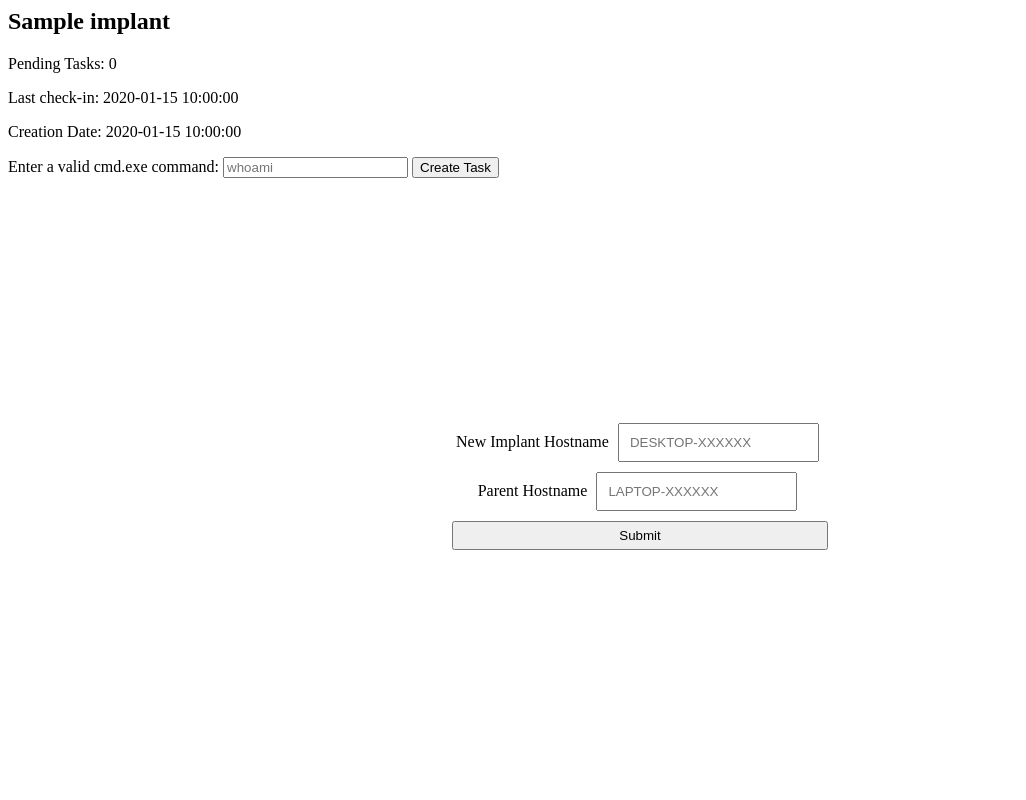
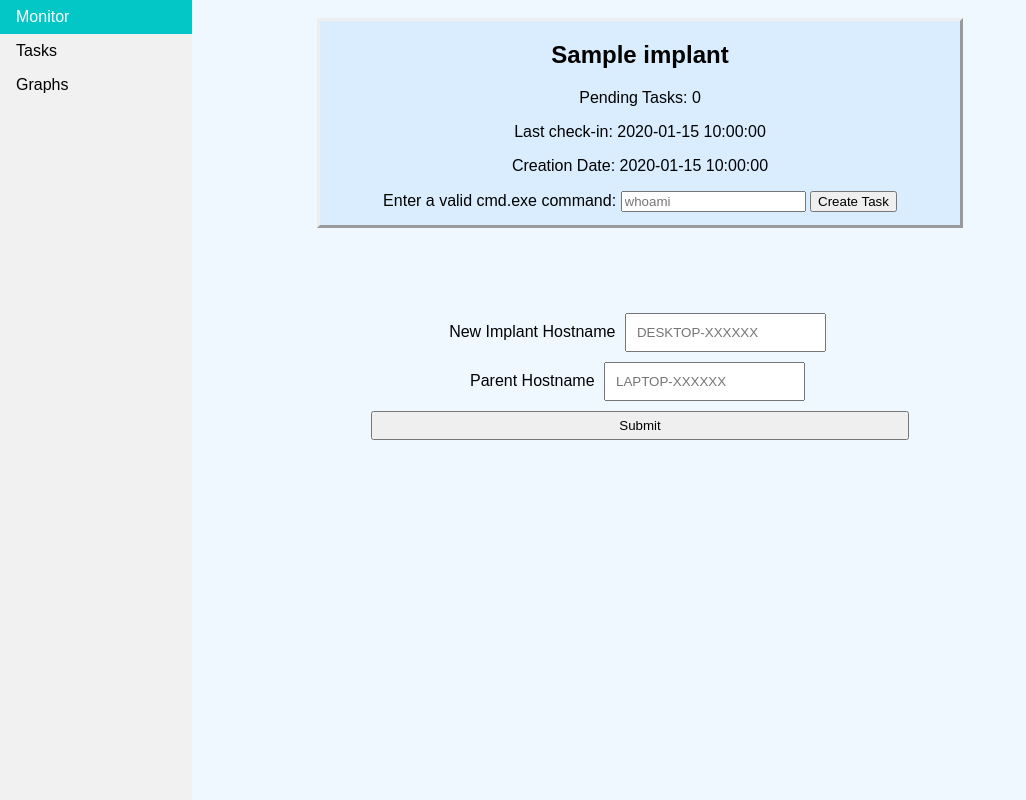
Before and after one commit to stephanitus/Arbiter, a Flask app: page /monitor in a window 1280 px wide. Shown: the whole page, without its empty margins (0-1026 px from the left). Run offline with Flask 2, Linux system fonts and the light colour scheme; a user stored in the database is signed in; tables that the repository leaves empty hold one stand-in row (values such as "Sample post").

Commit message:
Adding CSS + task table route

```diff
--- a/C2-Server/app.py
+++ b/C2-Server/app.py
@@ -87,6 +87,14 @@ def createtask(Hostname):
 	db.session.commit()
 	return redirect('/monitor')
 
+@app.route('/tasktable', methods=['GET'])
+def show_all_tasks():
+	tasks = Task.query.all()
+	taskStrings = []
+	for task in tasks:
+		taskStrings.append( (task.cmd, task.status, task.implant_id, task.output) )
+	return render_template('tasktable.html', tasks=taskStrings)
+
 @app.route('/tasks', methods=['GET'])
 def get_tasks():
 	# Retrieve task
--- /dev/null
+++ b/C2-Server/static/app.css
@@ -0,0 +1,67 @@
+body{
+    background-color: aliceblue;
+    font-family: Arial, Helvetica, sans-serif;
+    margin: 0;
+}
+
+ul {
+    list-style-type: none;
+    margin: 0;
+    padding: 0;
+    background-color: #f1f1f1;
+    position: fixed;
+    width: 15%;
+    height: 100%;
+    overflow: auto;
+}
+
+li a {
+    display: block;
+    color: #000;
+    padding: 8px 16px;
+    text-decoration: none;
+}
+
+li a.active {
+    background-color: #03c7c7;
+    color: white;
+}
+
+li a:hover:not(.active) {
+    background-color: #555;
+    color: white;
+}
+
+.implant {
+    background-color: rgb(217, 237, 255);
+    text-align: center;
+    width: 50%;
+    margin: auto;
+    padding-bottom: 1vw;
+    padding-top: 0vw;
+    border-style: outset;
+    margin-bottom: .5vh;
+}
+
+#tasks {
+    margin-left: 15%;
+    width: 85%;
+    border-collapse: collapse;
+}
+
+#tasks td, #tasks th {
+    border: 1px solid #ddd;
+    padding: 8px;
+}
+
+#tasks tr:nth-child(even){background-color: #f2f2f2;}
+
+#tasks tr:hover {background-color: #ddd;}
+
+#tasks th {
+    padding-top: 12px;
+    padding-bottom: 12px;
+    text-align: left;
+    background-color: #03c7c7;
+    color: white;
+  }
--- a/C2-Server/templates/login.html
+++ b/C2-Server/templates/login.html
@@ -1,3 +1,7 @@
+<!doctype html>
+<link rel= "stylesheet" type= "text/css" href="{{ url_for('static' ,filename='app.css') }}">
+<title>Login</title>
+
 <form action='/' method='POST' style="text-align:center; margin: 30vh;">
     <input type='text' name='username' id='username' placeholder='username' style="padding: 10px; margin: 5px;"></input> <br/>
     <input type='password' name='password' id='password' placeholder='password' style="padding: 10px; margin: 5px;"></input> <br/>
--- a/C2-Server/templates/monitor.html
+++ b/C2-Server/templates/monitor.html
@@ -1,7 +1,17 @@
 <!-- webpage for admin to see various data about implants -->
+<!doctype html>
+<link rel= "stylesheet" type= "text/css" href="{{ url_for('static' ,filename='app.css') }}">
+<title>Monitor</title>
 
+<ul>
+    <li><a href="/monitor" class="active">Monitor</a></li>
+    <li><a href="/tasktable">Tasks</a></li>
+    <li><a href="/nodegraph">Graphs</a></li>
+</ul>
+
+<br>
 {% for implant in implants %}
-<div>
+<div class="implant">
     <h2>{{implant[0]}}</h2>
     <p>Pending Tasks: {{implant[1]}}</p>
     <p>Last check-in: {{implant[2]}}</p>
@@ -14,7 +24,7 @@
 </div>
 {% endfor %}
 
-<form action='/smbregister' method='POST' style="text-align:center; margin: 30vh;">
+<form action='/smbregister' method='POST' style="text-align:center; margin: 10vh;">
     <label for="hostname">New Implant Hostname</label>
     <input type='text' name='hostname' id='hostname' placeholder='DESKTOP-XXXXXX' style="padding: 10px; margin: 5px;"></input> <br/>
     <label for="parent hostname">Parent Hostname</label>
```
Also changed, not shown: C2-Server/templates/tasktable.html (added, +26 -0 lines).
